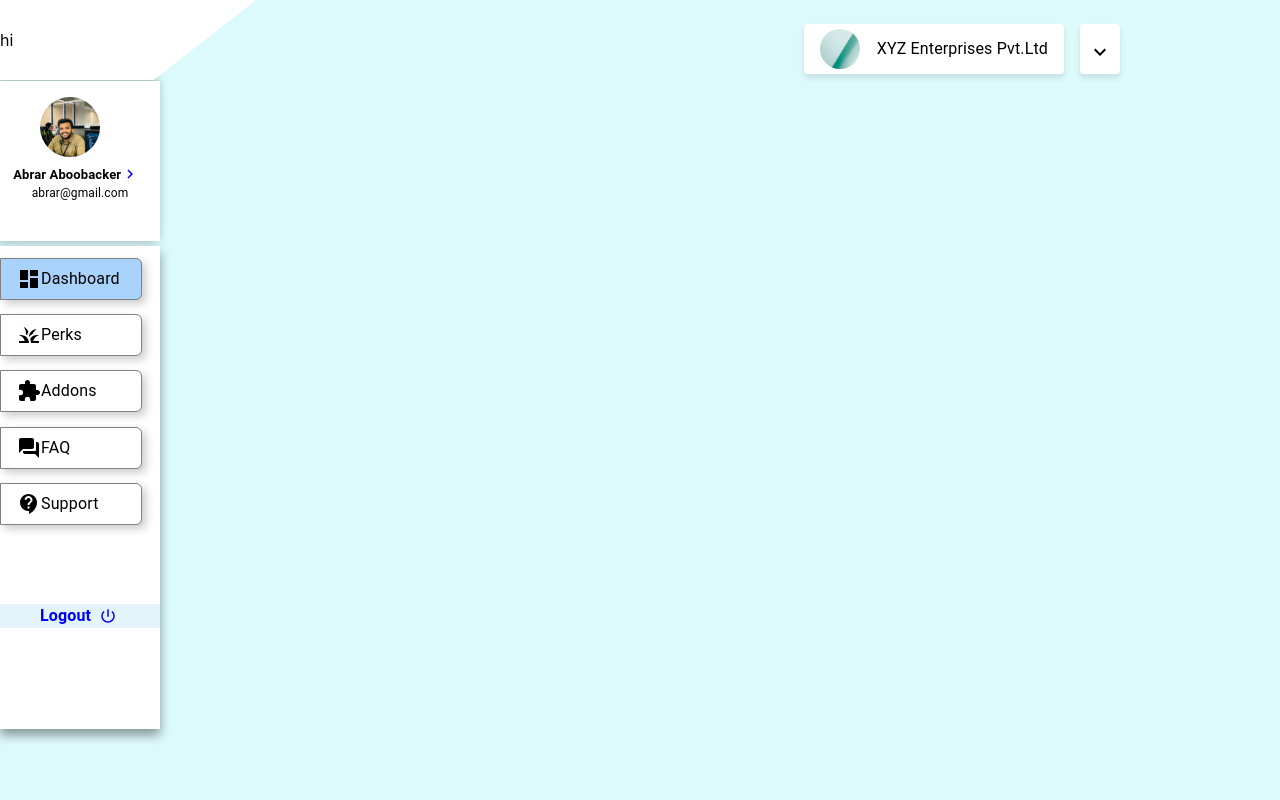
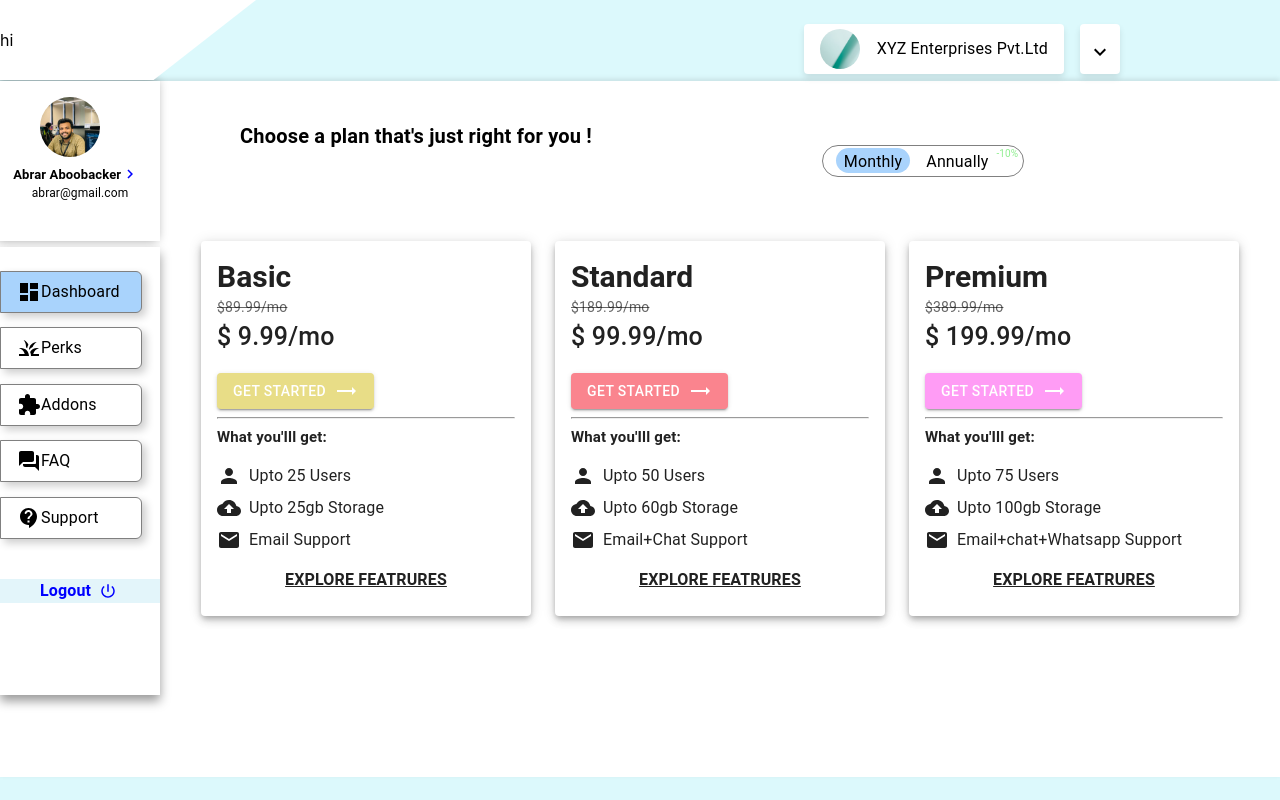
Before and after one commit to Abrar-Aboobacker/Price-listing-UI-React, a React (Create React App) app: page / in a window 1280 px wide. Built offline with nearby package versions, Linux system fonts and the light colour scheme.

Commit message:
Main ui almost done

```diff
--- a/src/Page/PriceListing.jsx
+++ b/src/Page/PriceListing.jsx
@@ -1,17 +1,30 @@
-import React from 'react'
-import Navbar from '../components/Navbar/Navbar'
-import { Box } from '@mui/material'
-import Sidebar from '../components/Body/Sidebar'
+import React from "react";
+import Navbar from "../components/Navbar/Navbar";
+import { Box } from "@mui/material";
+import Sidebar from "../components/Body/Sidebar";
+import Main from "../components/Body/Main";
 
 const PriceListing = () => {
   return (
     <>
-     <Navbar/>
-     {/* <Box sx={{display:'flex',justifyContent:'center'}} > */}
-        <Sidebar/>
-     {/* </Box> */}
+      <Navbar />
+      <Box
+        sx={{
+          // display: "flex",
+          // justifyContent: "center",
+          background: "white",
+          height: "87vh",
+          boxShadow: "0px -2px 5px rgba(0, 0, 0, 0.1)",
+        }}
+      >
+        <Sidebar />
+
+        <Main />
+
+      </Box>
+
     </>
-  )
-}
+  );
+};
 
-export default PriceListing
+export default PriceListing;
--- /dev/null
+++ b/src/components/Body/Main.jsx
@@ -0,0 +1,100 @@
+import { Box, Typography } from "@mui/material";
+import React from "react";
+import Plancard from "./Plancard";
+
+const Main = () => {
+  return (
+    <>
+      <Box
+        sx={{ display: "flex", justifyContent: "space-between", width: "80%" }}
+      >
+        <Typography sx={{ mt: -15, ml: 30, fontWeight: 600, fontSize: 20 }}>
+          Choose a plan that's just right for you !
+        </Typography>
+        <Box
+          sx={{
+            display: "flex",
+            justifyContent: "center",
+            border: "1px solid grey",
+            width: 200,
+            height: 30,
+            mt: -12,
+            borderRadius: 10,
+          }}
+        >
+          <Box
+            sx={{
+              background: "#a9d3fc",
+              height: 20,
+              px: 1,
+              py: 0.3,
+              mt: 0.3,
+              ml: 1,
+              borderRadius: 10,
+            }}
+          >
+            <Typography>Monthly</Typography>
+          </Box>
+          <Typography
+            sx={{
+              height: 20,
+              px: 1,
+              py: 0.3,
+              mt: 0.3,
+              ml: 1,
+              borderRadius: 10,
+            }}
+          >
+            Annually
+          </Typography>
+          <Typography sx={{ fontSize: 10, color: "lightgreen" }}>
+            -10%
+          </Typography>
+        </Box>
+      </Box>
+      <Box
+        sx={{
+          ml: 20,
+          display: "flex",
+          justifyContent: "center",
+          flexWrap: "wrap",
+          gap: 3,
+        }}
+      >
+        <Plancard
+          name="Basic"
+          og="$89.99/mo"
+          off="$ 9.99/mo"
+          backgroundColor="#e8dd87"
+          color="#e8dd87"
+          users="25"
+          storage="25"
+          support="Email Support"
+        />
+        <Plancard
+          name="Standard"
+          og="$189.99/mo"
+          off="$ 99.99/mo"
+          backgroundColor="#fa848e"
+          color="#fa848e"
+          users="50"
+          storage="60"
+          support="Email+Chat Support"
+        />
+        <Plancard
+          name="Premium"
+          og="$389.99/mo"
+          off="$ 199.99/mo"
+          backgroundColor="#ff9cf5"
+          color="#ff9cf5"
+          users="75"
+          storage="100"
+          support="Email+chat+Whatsapp Support"
+        />
+
+      </Box>
+    </>
+  );
+};
+
+export default Main;
--- /dev/null
+++ b/src/components/Body/Plancard.jsx
@@ -0,0 +1,72 @@
+import {
+  Box,
+  Button,
+  Card,
+  CardActions,
+  CardContent,
+  Typography,
+} from "@mui/material";
+import React from "react";
+import TrendingFlatIcon from "@mui/icons-material/TrendingFlat";
+import PersonIcon from "@mui/icons-material/Person";
+import CloudUploadIcon from "@mui/icons-material/CloudUpload";
+import MailIcon from "@mui/icons-material/Mail";
+const Plancard = ({name,og,off,backgroundColor,color,users,storage,support}) => {
+  return (
+    <>
+      <Card elevation={5} sx={{ width: { xs: "95%" }, maxWidth: 330 }}>
+        <CardContent>
+          <Box>
+            <Typography variant="h5" sx={{ fontWeight: 600, fontSize: 30 }}>
+              {name}
+            </Typography>
+            <Typography
+              variant="body2"
+              color="text.secondary"
+              sx={{ fontSize: 14, textDecoration: "line-through" }}
+            >
+              {og}
+            </Typography>
+          </Box>
+          <Typography
+            variant="h6"
+            sx={{ fontSize: 25, fontWeight: 500, mb: 2 }}
+          >
+            {off}
+          </Typography>
+          <Button sx={{backgroundColor: backgroundColor ,":hover":{color:color,background:'white'} }} variant="contained">
+            Get Started <TrendingFlatIcon sx={{ ml: 1 }} />
+          </Button>
+
+          <hr />
+
+          <Typography variant="body2" sx={{ fontWeight: 600, fontSize: 15 }}>
+            What you'Ill get:
+          </Typography>
+          <Typography sx={{ display: "flex", alignItems: "center", mt: 2 }}>
+            <PersonIcon sx={{ mr: 1 }} /> Upto {users} Users
+          </Typography>
+          <Typography sx={{ display: "flex", alignItems: "center", mt: 1 }}>
+            <CloudUploadIcon sx={{ mr: 1 }} /> Upto {storage}gb Storage
+          </Typography>
+          <Typography sx={{ display: "flex", alignItems: "center", mt: 1 }}>
+            <MailIcon sx={{ mr: 1 }} /> {support}
+          </Typography>
+          <Typography
+            sx={{
+              textAlign: "center",
+              mt: 2,
+              textDecoration: "underline",
+              cursor: "pointer",
+              fontWeight: 600,
+            }}
+          >
+            EXPLORE FEATRURES
+          </Typography>
+        </CardContent>
+      </Card>
+    </>
+  );
+};
+
+export default Plancard;
--- a/src/components/Body/Sidebar.jsx
+++ b/src/components/Body/Sidebar.jsx
@@ -22,10 +22,11 @@ const Sidebar = () => {
           cursor: "pointer",
           transition: "background-color 0.3s, box-shadow 0.3s",
           "&:hover": {
-            boxShadow: "-3px -1px 15px rgba(0, 0, 0, 0.8)",
+            boxShadow: "-3px -1px 15px rgba(0, 0, 0, 0.5)",
           },
         }}
       >
+
         <Box sx={{ pt: 2 }}>
           <Avatar sx={{ height: "60px", width: "60px", mx: 5 }} src={profile} />
         </Box>
@@ -47,14 +48,13 @@ const Sidebar = () => {
         <Typography sx={{ fontSize: "12px", textAlign: "center" }}>
           abrar@gmail.com
         </Typography>
-      </Box>
-      <Box
+        <Box
         sx={{
-            height:  '58.9vh',
+            height:  '53vh',
           width: 160,
           background: "white",
-          mt: "5px",
-          pt:1.5,
+          mt: "45px",
+          pt:3,
           boxShadow: "0px 6px 10px rgba(0, 0, 0, 0.4)",
         }}
       >
@@ -64,9 +64,11 @@ const Sidebar = () => {
      <Sidebarlist  icon={<QuestionAnswerRoundedIcon />} name='FAQ'/>
      <Sidebarlist  icon={<ContactSupportRoundedIcon />} name='Support'/>
      <Box sx={{width:'100%',background:'#e3f5fa'}}>
-        <Typography sx={{display:'flex',alignItems:'center',textAlign:'center',color:'blue',fontWeight:600,mx:5,mt:9.9,cursor:'pointer'}}>Logout <PowerSettingsNewIcon sx={{fontSize:18,ml:1}}/></Typography>
+        <Typography sx={{display:'flex',alignItems:'center',textAlign:'center',color:'blue',fontWeight:600,mx:5,mt:5,cursor:'pointer'}}>Logout <PowerSettingsNewIcon sx={{fontSize:18,ml:1}}/></Typography>
      </Box>
       </Box>
+      </Box>
+
     </>
   );
 };
```
